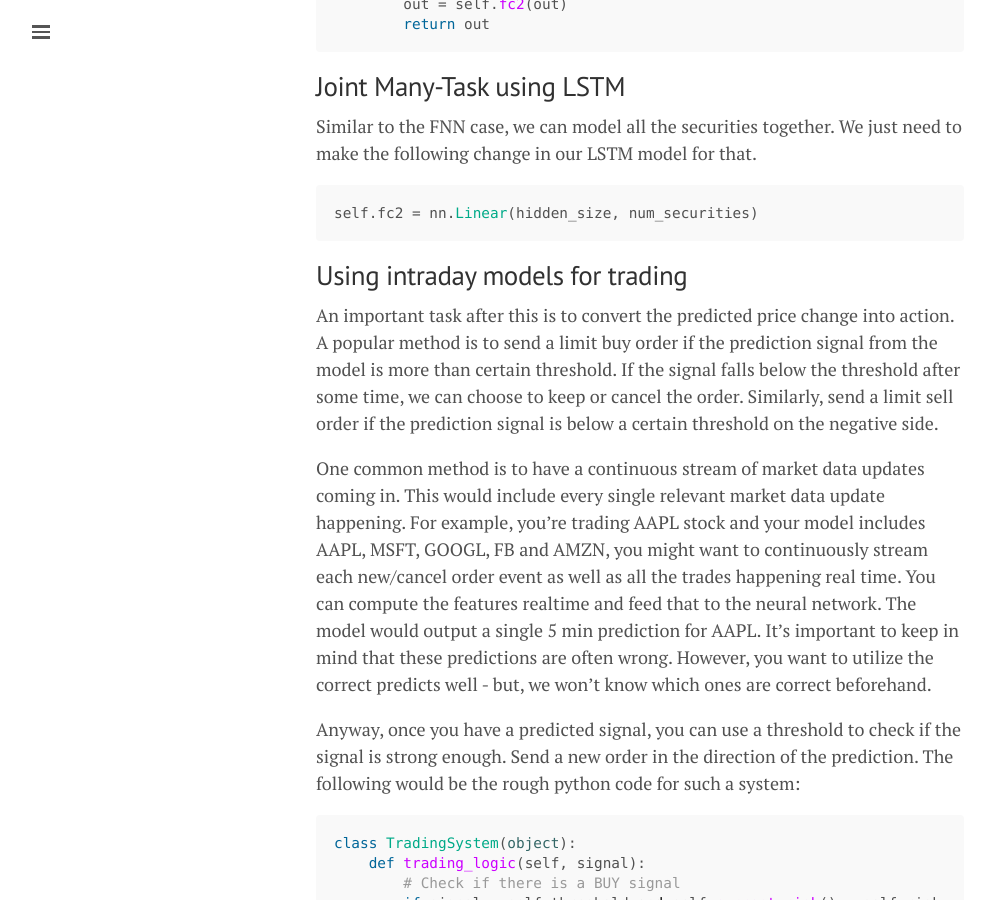
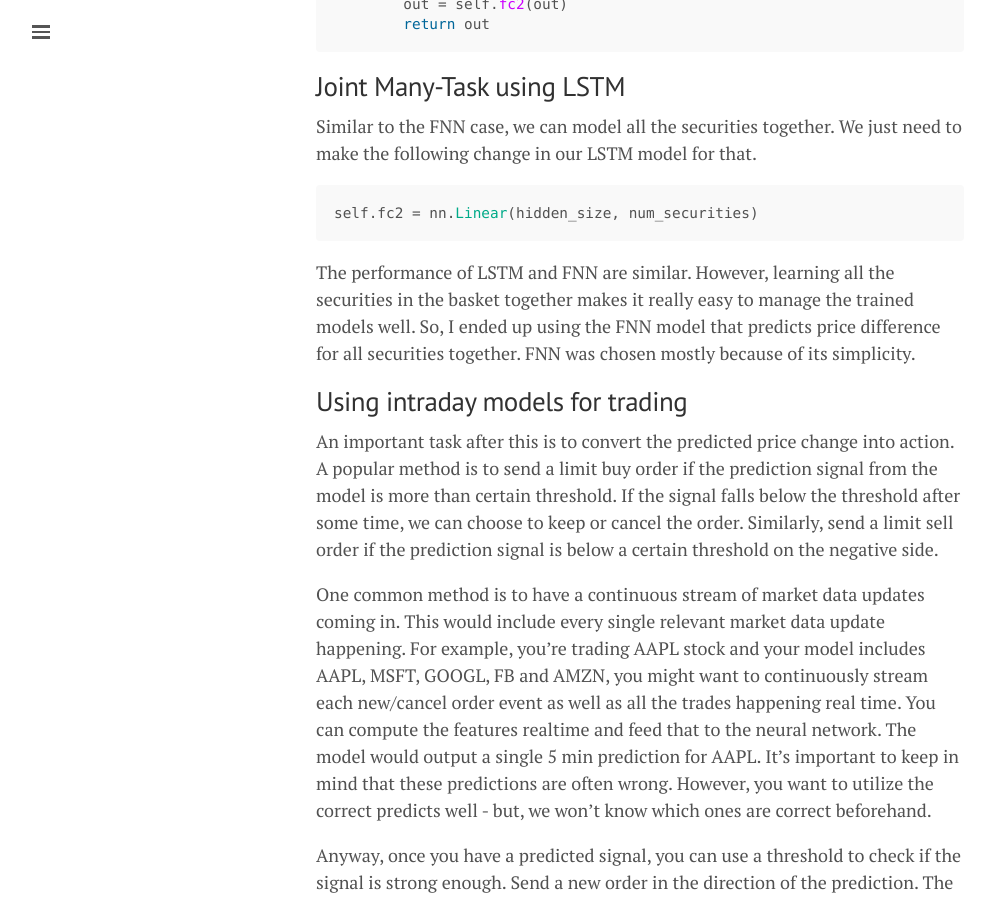
Before and after one commit to hardikp/hardikp.github.io, a Jekyll site: the page built from _posts/2017-10-19-intraday-stock-price-prediction-2.md, in a window 1280 px wide and 900 px high, scrolled down 3746 px. Shown: the whole window, without its empty margins (0-993 px from the left). Built offline with Jekyll 4.4.1, drawn with Linux system fonts in a browser that asks for light colours; formulas are drawn with MathJax 3; comment, search, counter and statistics services are not loaded.

Commit message:
Minor changes

````diff
--- a/_posts/2017-10-19-intraday-stock-price-prediction-2.md
+++ b/_posts/2017-10-19-intraday-stock-price-prediction-2.md
@@ -139,6 +139,8 @@ Similar to the FNN case, we can model all the securities together. We just need
 self.fc2 = nn.Linear(hidden_size, num_securities)
 ```
 
+The performance of LSTM and FNN are similar. However, learning all the securities in the basket together makes it really easy to manage the trained models well. So, I ended up using the FNN model that predicts price difference for all securities together. FNN was chosen mostly because of its simplicity.
+
 ## Using intraday models for trading
 
 An important task after this is to convert the predicted price change into action. A popular method is to send a limit buy order if the prediction signal from the model is more than certain threshold. If the signal falls below the threshold after some time, we can choose to keep or cancel the order. Similarly, send a limit sell order if the prediction signal is below a certain threshold on the negative side.
````
